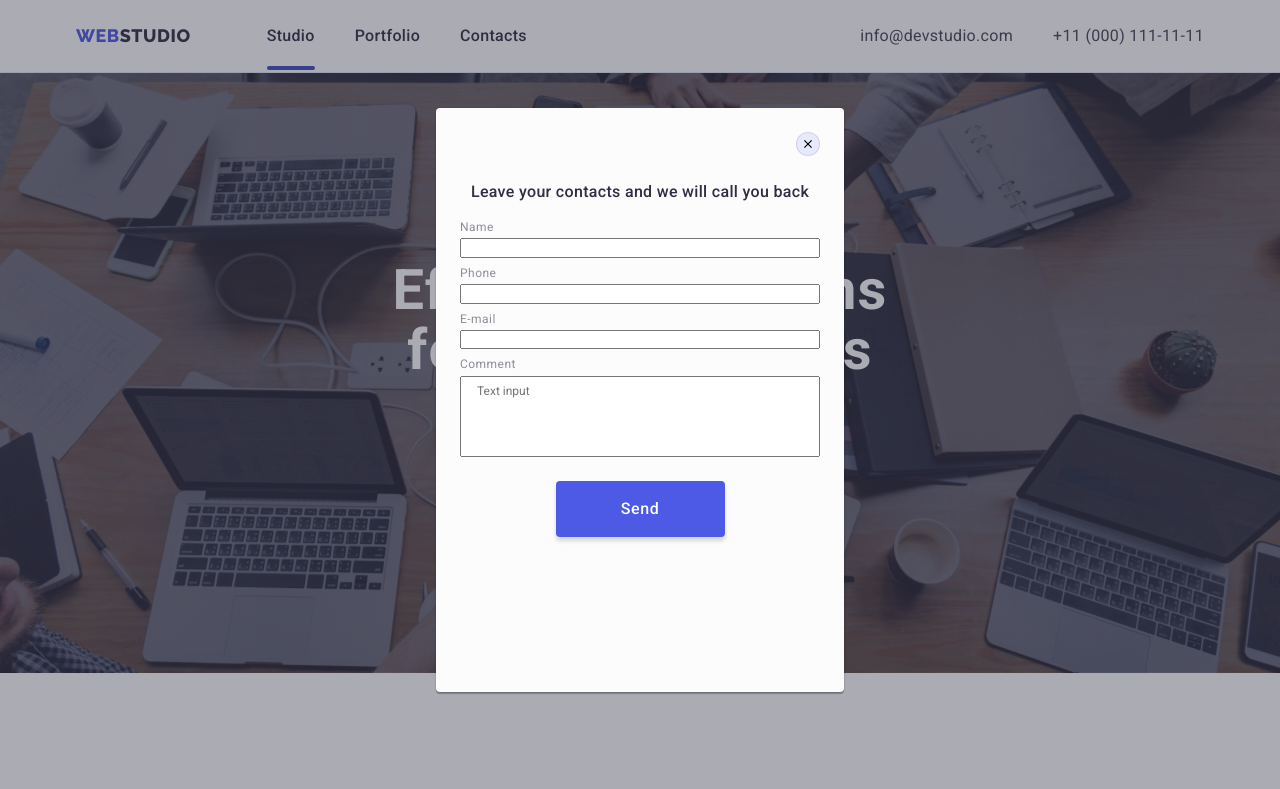
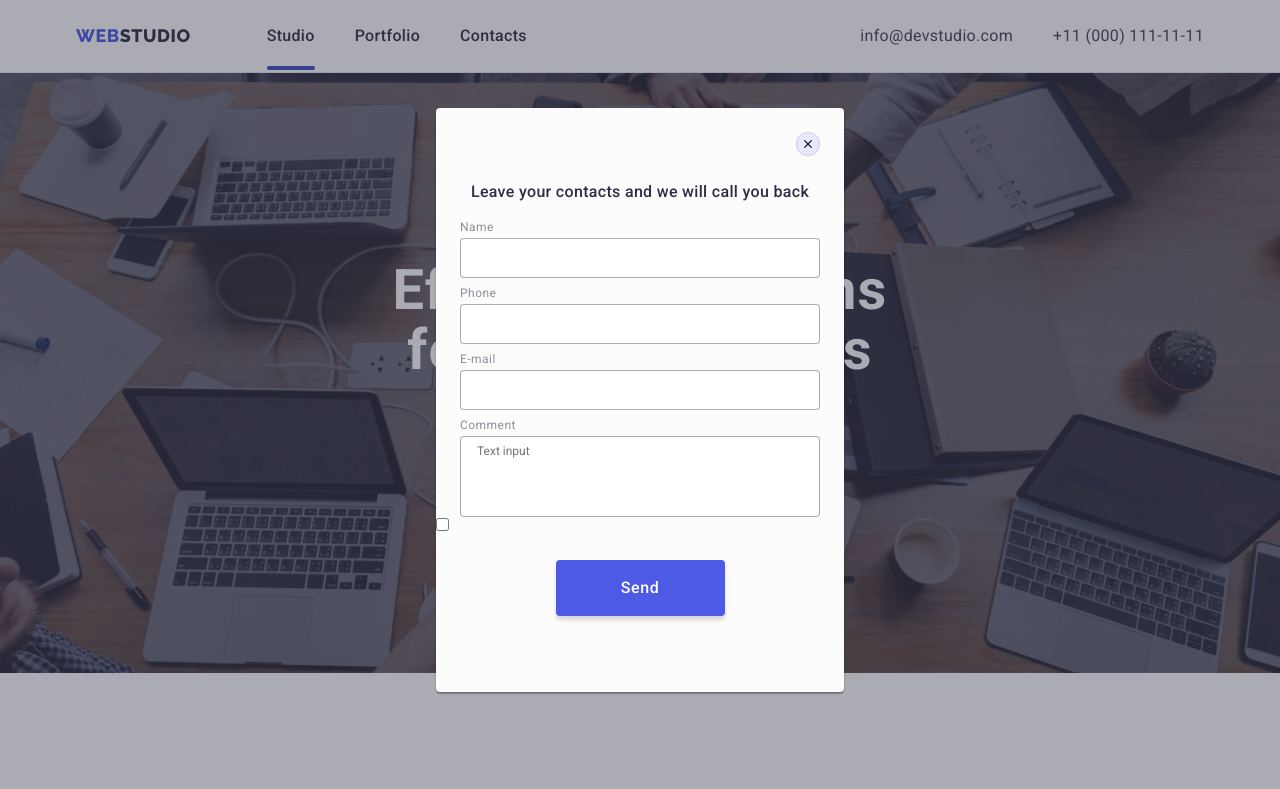
Before and after one commit to Vorobole/goit-markup-hw-05, a plain HTML site: page index.html in a window 1280 px wide. Both pictures are taken after a click on the button "Order Service". Shown: the top 789 px of the page. Drawn offline with nearby package versions, Linux system fonts and the light colour scheme.

Commit message:
hw-5 01.08.23

```diff
--- a/css/styles.css
+++ b/css/styles.css
@@ -612,7 +612,7 @@ img {
 }
 
 .footer-input-email {
-  height: 40px;
+  min-height: 40px;
   border-radius: 4px;
   border: 1px solid var(--white, #fff);
   box-shadow: 0px 4px 4px 0px rgba(0, 0, 0, 0.15);
@@ -703,6 +703,7 @@ img {
 .modal-btn-close:focus .modal-icon {
   fill: #ffffff;
 }
+
 .modal-form {
 }
 .modal-form-title {
@@ -727,9 +728,15 @@ img {
   flex-direction: column;
   width: 360px;
   color: var(--lightslate, #8e8f99);
+
   font-size: 12px;
   line-height: 1.17;
   letter-spacing: 0.04em;
+}
+.modal-form-input {
+  min-height: 40px;
+  border: 1px solid var(--navyblue-modal, rgba(46, 47, 66, 0.4));
+  border-radius: 4px;
 }
 .modal-form-btn {
   display: block;
@@ -752,4 +759,6 @@ textarea {
   resize: none;
   padding-left: 16px;
   padding-top: 8px;
+  border-radius: 4px;
+  border: 1px solid var(--navyblue-modal, rgba(46, 47, 66, 0.4));
 }
--- a/index.html
+++ b/index.html
@@ -523,23 +523,25 @@
         </button>
 
         <form class="modal-form">
-          <h3 class="modal-form-title">Leave your contacts and we will call you back</h3>
+          <p class="modal-form-title">Leave your contacts and we will call you back</p>
           <div class="modal-form-lable">
             <label class="modal-lable" for="name"
               >Name
-              <input type="text" id="name"/>
+              <input class="modal-form-input" type="text" id="name"/>
             </label>
             <label class="modal-lable" for="phone"
-              >Phone<input type="tel" name="phone" id="phone"
+              >Phone<input class="modal-form-input" type="tel" name="phone" id="phone"
             /></label>
             <label class="modal-lable" for="email"
-              >E-mail<input type="email" name="email" id="email"
+              >E-mail<input class="modal-form-input" type="email" name="email" id="email"
             /></label>
             <label class="modal-lable" for="text"
               >Comment
               <textarea name="text" id="" rows="5" placeholder="Text input"></textarea>
             </label>
           </div>
+          <label>
+    <input type="checkbox" name="" value="" />
           <button class="modal-form-btn" type="submit">Send</button>
         </div>
       </div>
```
